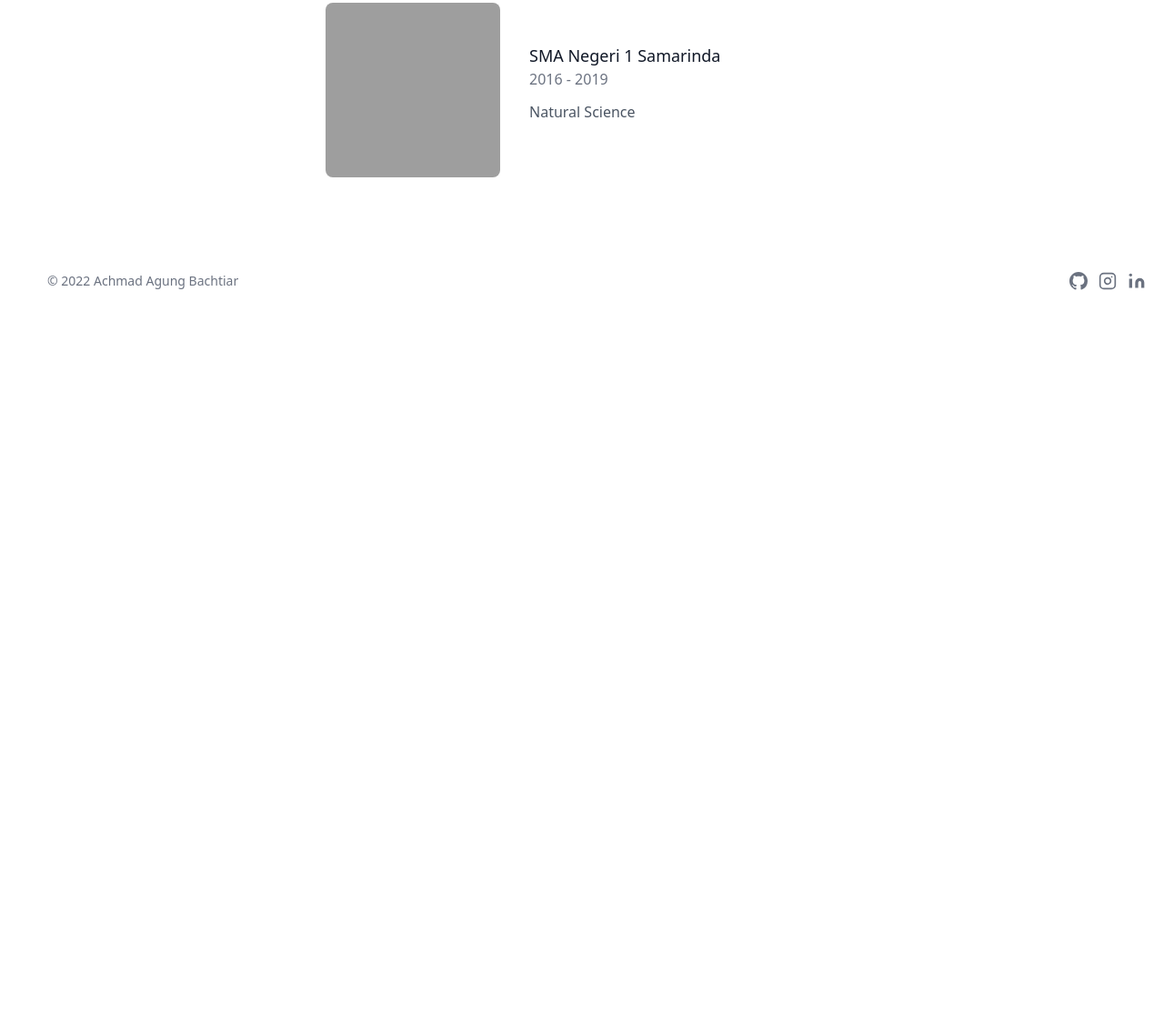
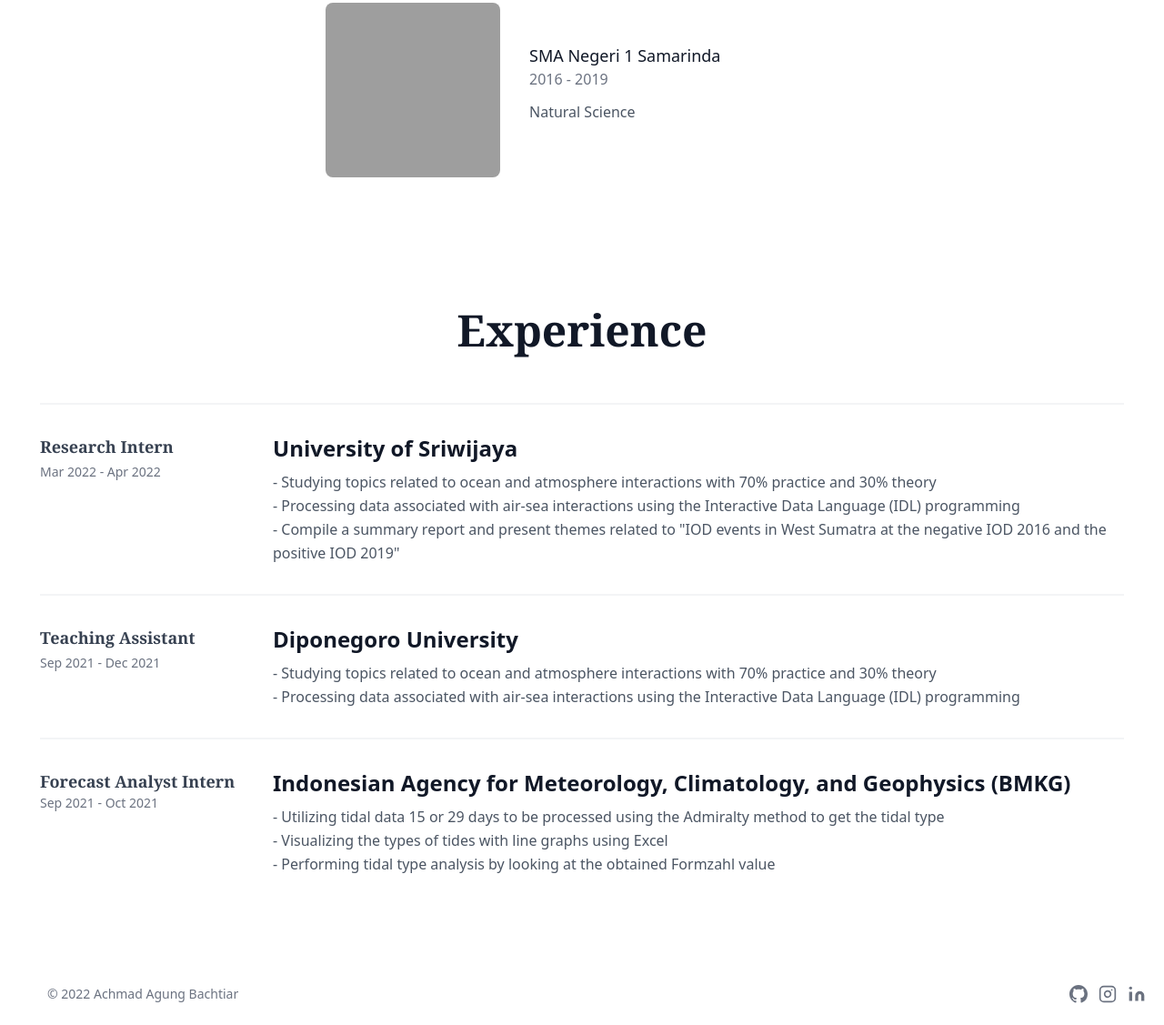
Before and after one commit to achmaadagung/achmad_agung_bachtiar-final_project, a plain HTML site: page index.html in a window 1280 px wide. Shown: the part 1149-2276 px from the top of the page at 91% size. Before the commit the page ends 1492 px from the top, so only its background shows below. Drawn offline with nearby package versions, Linux system fonts and the light colour scheme; grey boxes are pictures that could not be loaded.

Commit message:
add experience content

```diff
--- a/index.html
+++ b/index.html
@@ -94,6 +94,57 @@
               </div>
             </div>
         </section>
+
+        <section id="experience" class="text-gray-600 body-font overflow-hidden sm:px-4 md:px-6">
+            <div class="container px-5 py-24 mx-auto">
+              <div class="-my-8 divide-y-2 divide-gray-100">
+                <div class="flex flex-col text-center w-full mb-12">
+                    <h1 class="sm:text-3xl md:text-5xl text-2xl font-bold font-serif title-font mb-2 text-gray-900">Experience</h1>
+                </div>
+                <div class="py-8 flex flex-wrap md:flex-nowrap">
+                  <div class="md:w-64 md:mb-0 mb-6 flex-shrink-0 flex flex-col">
+                    <span class="font-semibold text-lg title-font text-gray-700 font-serif">Research Intern</span>
+                    <span class="mt-1 text-gray-500 text-sm">Mar 2022 - Apr 2022</span>
+                  </div>
+                  <div class="md:flex-grow">
+                    <h2 class="text-2xl font-bold text-gray-900 title-font mb-2">University of Sriwijaya</h2>
+                    <ul class="leading-relaxed list-inside">
+                        <li>- Studying topics related to ocean and atmosphere interactions with 70% practice and 30% theory</li>
+                        <li>- Processing data associated with air-sea interactions using the Interactive Data Language (IDL) programming</li>
+                        <li>- Compile a summary report and present themes related to "IOD events in West Sumatra at the negative IOD 2016 and the positive IOD 2019"</li>
+                    </ul>
+                  </div>
+                </div>
+                <div class="py-8 flex flex-wrap md:flex-nowrap">
+                  <div class="md:w-64 md:mb-0 mb-6 flex-shrink-0 flex flex-col">
+                    <span class="font-semibold text-lg title-font text-gray-700 font-serif">Teaching Assistant</span>
+                    <span class="mt-1 text-gray-500 text-sm">Sep 2021 - Dec 2021</span>
+                  </div>
+                  <div class="md:flex-grow">
+                    <h2 class="text-2xl font-bold text-gray-900 title-font mb-2">Diponegoro University</h2>
+                    <ul class="leading-relaxed list-inside">
+                        <li>- Studying topics related to ocean and atmosphere interactions with 70% practice and 30% theory</li>
+                        <li>- Processing data associated with air-sea interactions using the Interactive Data Language (IDL) programming</li>
+                    </ul>
+                  </div>
+                </div>
+                <div class="py-8 flex flex-wrap md:flex-nowrap">
+                  <div class="md:w-64 md:mb-0 mb-6 flex-shrink-0 flex flex-col">
+                    <span class="font-semibold text-lg title-font text-gray-700 font-serif">Forecast Analyst Intern</span>
+                    <span class="text-sm text-gray-500">Sep 2021 - Oct 2021</span>
+                  </div>
+                  <div class="md:flex-grow">
+                    <h2 class="text-2xl font-bold text-gray-900 title-font mb-2">Indonesian Agency for Meteorology, Climatology, and Geophysics (BMKG)</h2>
+                    <ul class="leading-relaxed list-inside">
+                        <li>- Utilizing tidal data 15 or 29 days to be processed using the Admiralty method to get the tidal type</li>
+                        <li>- Visualizing the types of tides with line graphs using Excel</li>
+                        <li>- Performing tidal type analysis by looking at the obtained Formzahl value</li>
+                    </ul>
+                  </div>
+                </div>
+              </div>
+            </div>
+        </section>
     </main>
 
     <footer class="text-gray-600 body-font">
```
